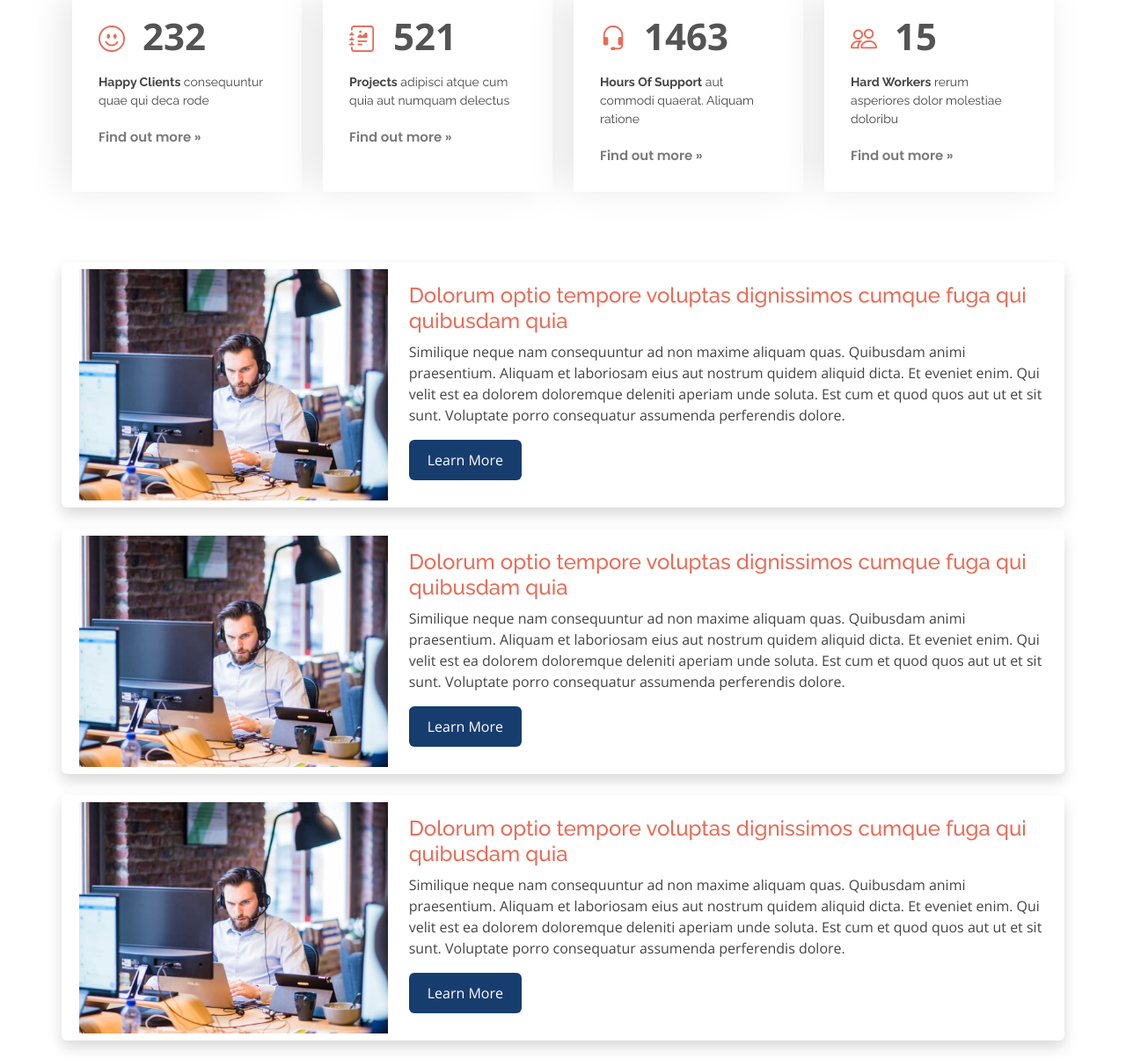
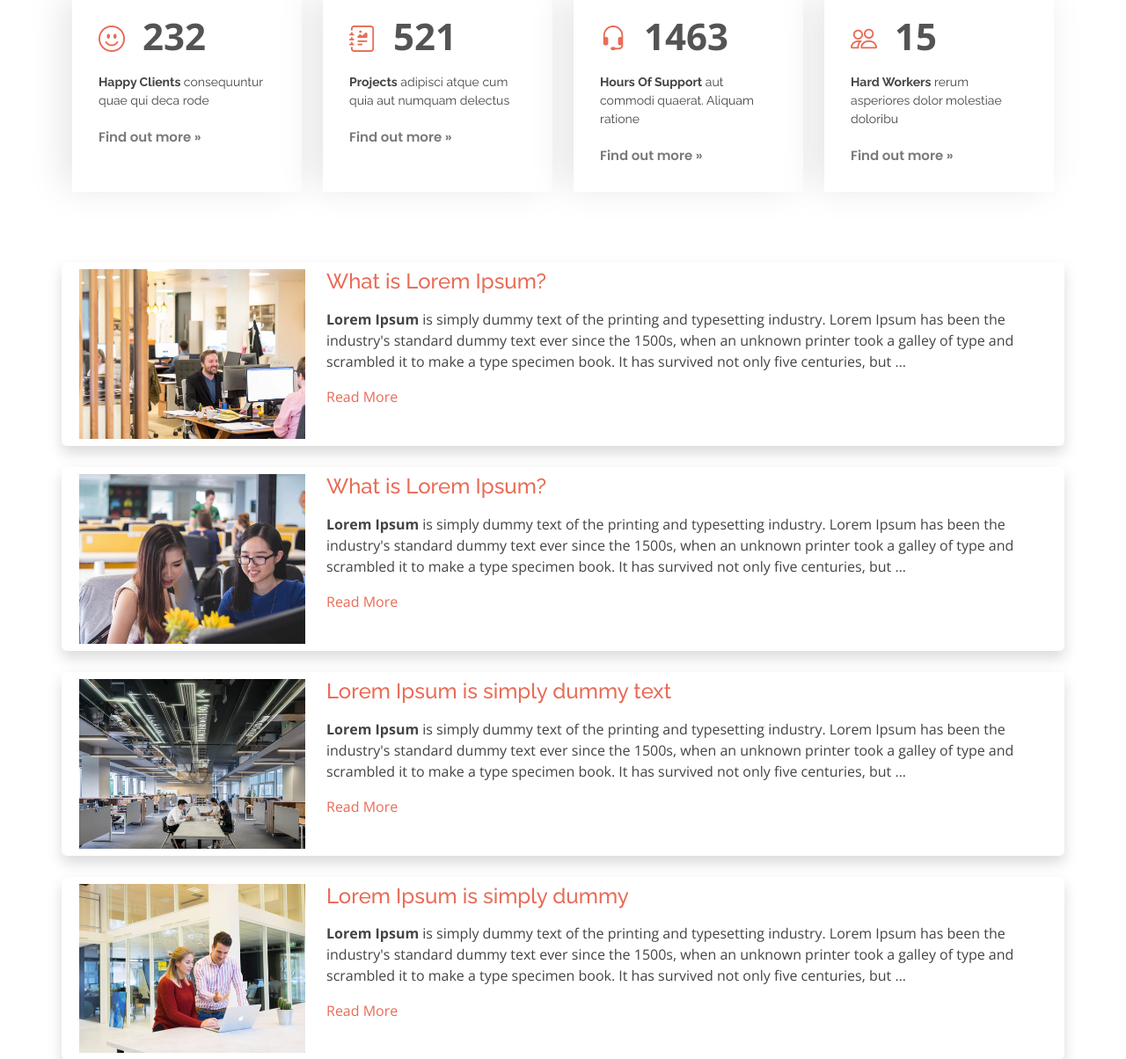
Before and after one commit to AmritSingtan2001/Gold-Players, a Django app: page /about/ in a window 1280 px wide. Shown: the part 1988-3192 px from the top of the page at 88% size. Run offline with Django 5.2, Linux system fonts and the light colour scheme; data comes from the database, SQL or seed files in the repository; both versions use the stored data as it was after the commit; some libraries are stand-ins or nearby versions.

Commit message:
Refactor:About page

```diff
--- a/about/templates/about/about.html
+++ b/about/templates/about/about.html
@@ -152,84 +152,31 @@ About
     <!-- blog section -->
     <section >
       <div class="container" data-aos="fade-up">
-
+        {% for resource in resources %}
         <div class="row shadow p-2 bg-white rounded">
-          <div class="col-md-4">
-            <img src="{% static 'app/assets/img/blog/blog-1.jpg' %}" alt="" class="img-fluid">
+          <div class="col-md-3">
+            <img src="{{resource.image.url}}" alt="" class="img-fluid">
           </div>
-          <div class="col-md-8">
-            <h4 class="entry-title pt-3">
-              <a href="">Dolorum optio tempore voluptas dignissimos cumque fuga qui quibusdam quia</a>
+          <div class="col-md-9">
+            <h4 class="entry-title">
+              <a href="{% url 'resources:resource_detail' resource.slug %}">{{resource.title}}</a>
             </h4>
             <div class="entry-content">
               <p>
-                Similique neque nam consequuntur ad non maxime aliquam quas. Quibusdam animi praesentium. Aliquam et laboriosam eius aut nostrum quidem aliquid dicta.
-                Et eveniet enim. Qui velit est ea dolorem doloremque deleniti aperiam unde soluta. Est cum et quod quos aut ut et sit sunt. Voluptate porro consequatur assumenda perferendis dolore.
+                  {{resource.descriptions|safe|truncatewords:50}}
               </p>
-              <div class="read-more btn " style="
-                    background: #173d6e;
-                    padding: 10px 20px;
-                    color: #fff;
-                    margin-right: 30px;
-                ">
-                <a href="" class="text-white">Learn More </a>
+              <div class="read-more">
+                <a href="{% url 'resources:resource_detail' resource.slug %}">Read More</a>
               </div>
             </div>
           </div>
         </div>
+
+
         <br>
+        {% endfor %}
 
-        <div class="row shadow p-2 bg-white rounded">
-          <div class="col-md-4">
-            <img src="{% static 'app/assets/img/blog/blog-1.jpg' %}" alt="" class="img-fluid">
-          </div>
-          <div class="col-md-8">
-            <h4 class="entry-title pt-3">
-              <a href="">Dolorum optio tempore voluptas dignissimos cumque fuga qui quibusdam quia</a>
-            </h4>
-            <div class="entry-content">
-              <p>
-                Similique neque nam consequuntur ad non maxime aliquam quas. Quibusdam animi praesentium. Aliquam et laboriosam eius aut nostrum quidem aliquid dicta.
-                Et eveniet enim. Qui velit est ea dolorem doloremque deleniti aperiam unde soluta. Est cum et quod quos aut ut et sit sunt. Voluptate porro consequatur assumenda perferendis dolore.
-              </p>
-              <div class="read-more btn " style="
-                    background: #173d6e;
-                    padding: 10px 20px;
-                    color: #fff;
-                    margin-right: 30px;
-                ">
-                <a href="" class="text-white">Learn More </a>
-              </div>
-            </div>
-          </div>
-        </div>
-        <br>
 
-        <div class="row shadow p-2 bg-white rounded">
-          <div class="col-md-4">
-            <img src="{% static 'app/assets/img/blog/blog-1.jpg' %}" alt="" class="img-fluid">
-          </div>
-          <div class="col-md-8">
-            <h4 class="entry-title pt-3">
-              <a href="">Dolorum optio tempore voluptas dignissimos cumque fuga qui quibusdam quia</a>
-            </h4>
-            <div class="entry-content">
-              <p>
-                Similique neque nam consequuntur ad non maxime aliquam quas. Quibusdam animi praesentium. Aliquam et laboriosam eius aut nostrum quidem aliquid dicta.
-                Et eveniet enim. Qui velit est ea dolorem doloremque deleniti aperiam unde soluta. Est cum et quod quos aut ut et sit sunt. Voluptate porro consequatur assumenda perferendis dolore.
-              </p>
-              <div class="read-more btn " style="
-                    background: #173d6e;
-                    padding: 10px 20px;
-                    color: #fff;
-                    margin-right: 30px;
-                ">
-                <a href="" class="text-white">Learn More </a>
-              </div>
-            </div>
-          </div>
-        </div>
-        <br>
 
 
       </div>
@@ -237,32 +184,28 @@ About
     <!-- End Blog Section -->
 
 
-    <!-- ======= Clients Section ======= -->
-    <section id="clients" class="clients">
+     <!-- client section start -->
+     <section id="clients" class="clients pb-0">
       <div class="container">
-
         <div class="section-title">
-          <h2>Clients</h2>
-          <p>Magnam dolores commodi suscipit. Necessitatibus eius consequatur ex aliquid fuga eum quidem. Sit sint consectetur velit. Quisquam quos quisquam cupiditate. Et nemo qui impedit suscipit alias ea. Quia fugiat sit in iste officiis commodi quidem hic quas.</p>
+          <h2 class="pt-0">Clients</h2>
         </div>
 
-        <div class="clients-slider swiper">
-          <div class="swiper-wrapper align-items-center">
-            <div class="swiper-slide"><img src="{% static 'app/assets/img/clients/client-1.png' %}" class="img-fluid" alt=""></div>
-            <div class="swiper-slide"><img src="{% static 'app/assets/img/clients/client-2.png' %}" class="img-fluid" alt=""></div>
-            <div class="swiper-slide"><img src="{% static 'app/assets/img/clients/client-3.png' %}" class="img-fluid" alt=""></div>
-            <div class="swiper-slide"><img src="{% static 'app/assets/img/clients/client-4.png' %}" class="img-fluid" alt=""></div>
-            <div class="swiper-slide"><img src="{% static 'app/assets/img/clients/client-5.png' %}" class="img-fluid" alt=""></div>
-            <div class="swiper-slide"><img src="{% static 'app/assets/img/clients/client-6.png' %}" class="img-fluid" alt=""></div>
-            <div class="swiper-slide"><img src="{% static 'app/assets/img/clients/client-7.png' %}" class="img-fluid" alt=""></div>
-            <div class="swiper-slide"><img src="{% static 'app/assets/img/clients/client-8.png' %}" class="img-fluid" alt=""></div>
+        <div class="clients-slider swiper swiper-initialized swiper-horizontal swiper-backface-hidden">
+          <div class="swiper-wrapper align-items-center justify-content-center" id="swiper-wrapper-28a77e5599049f3e" aria-live="off" style="transition-duration: 0ms; transform: translate3d(-412px, 0px, 0px); transition-delay: 0ms;">
+            {% for client in clients %}
+            <div class="swiper-slide swiper-slide-prev" style="width: 86px; margin-right: 120px;" role="group" aria-label="{{ forloop.counter }} / {{ clients|length }}" data-swiper-slide-index="{{forloop.counter}}"><img src="{{client.client_logo.url}}" class="img-fluid" alt=""></div>
+            {% endfor %}
           </div>
-          <div class="swiper-pagination"></div>
-        </div>
+          <div class="swiper-pagination swiper-pagination-clickable swiper-pagination-bullets swiper-pagination-horizontal"><span class="swiper-pagination-bullet" tabindex="0" role="button" aria-label="Go to slide 1"></span><span class="swiper-pagination-bullet" tabindex="0" role="button" aria-label="Go to slide 2"></span><span class="swiper-pagination-bullet" tabindex="0" role="button" aria-label="Go to slide 3"></span><span class="swiper-pagination-bullet swiper-pagination-bullet-active" tabindex="0" role="button" aria-label="Go to slide 4" aria-current="true"></span><span class="swiper-pagination-bullet" tabindex="0" role="button" aria-label="Go to slide 5"></span><span class="swiper-pagination-bullet" tabindex="0" role="button" aria-label="Go to slide 6"></span><span class="swiper-pagination-bullet" tabindex="0" role="button" aria-label="Go to slide 7"></span><span class="swiper-pagination-bullet" tabindex="0" role="button" aria-label="Go to slide 8"></span></div>
+          <span class="swiper-notification" aria-live="assertive" aria-atomic="true"></span></div>
+
+        <div class="rectangle_line"></div>
 
       </div>
-    </section><!-- End Clients Section -->
+    </section>
 
+    <!-- end client section -->
 
   </main><!-- End #main -->
 
--- a/about/views.py
+++ b/about/views.py
@@ -2,6 +2,8 @@ from typing import Any
 from django.db.models.query import QuerySet
 from django.shortcuts import render
 from about.models import About,Objective
+from news.models import Resources
+from app.models import Client
 from django.views import generic
 
 
@@ -17,4 +19,6 @@ class AboutDetailView(generic.DetailView):
         context = super().get_context_data(**kwargs)
         context['about_us'] = self.get_object()
         context['objectives'] = Objective.objects.all()
+        context['resources'] = Resources.objects.all()[:4]
+        context['clients'] = Client.objects.all()
         return context
```
Also changed, not shown: db.sqlite3, media/clientlogo/client-1.png (added), media/clientlogo/client-6.png (added), media/clientlogo/client-7.png (added), media/clientlogo/client-8.png (added).
